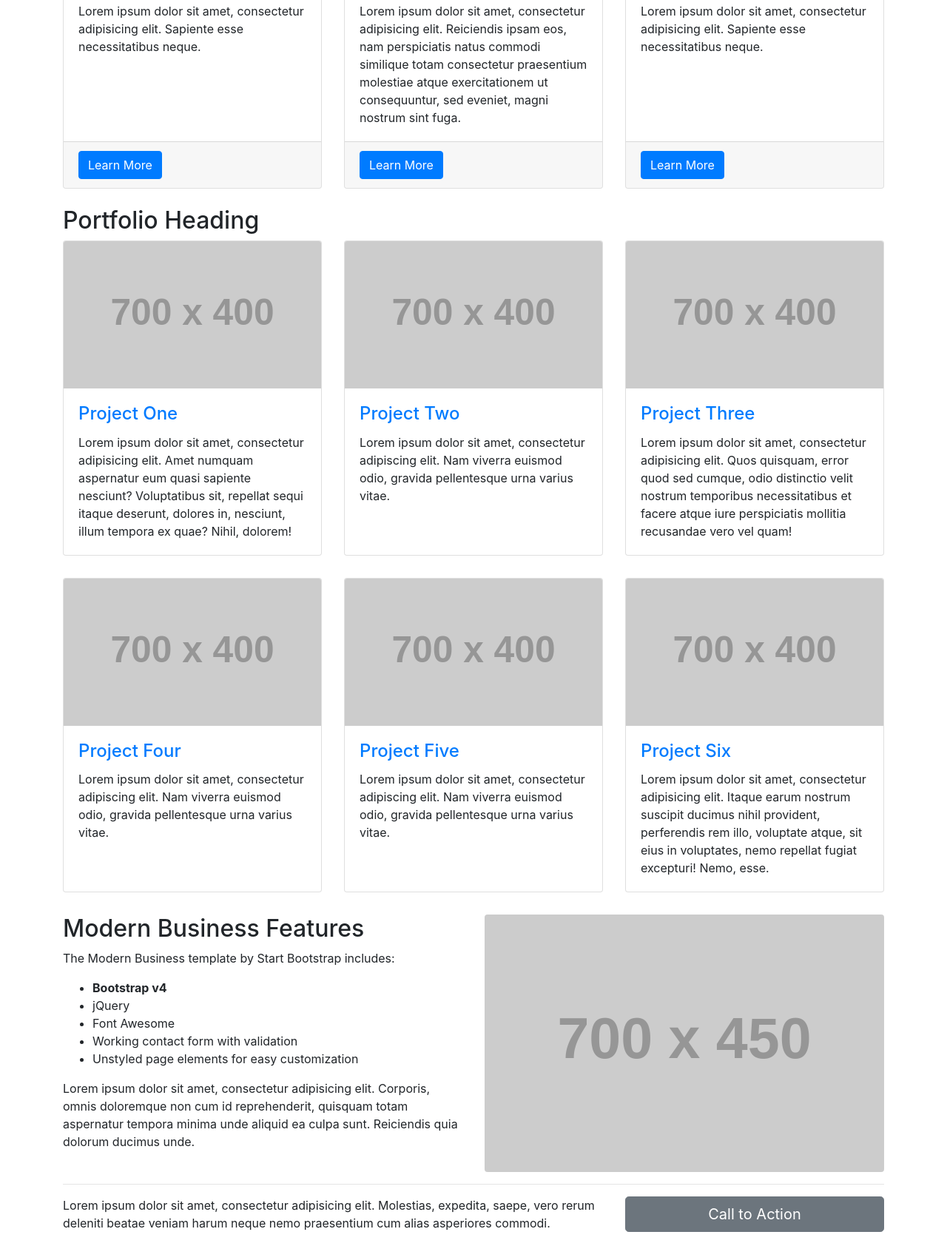
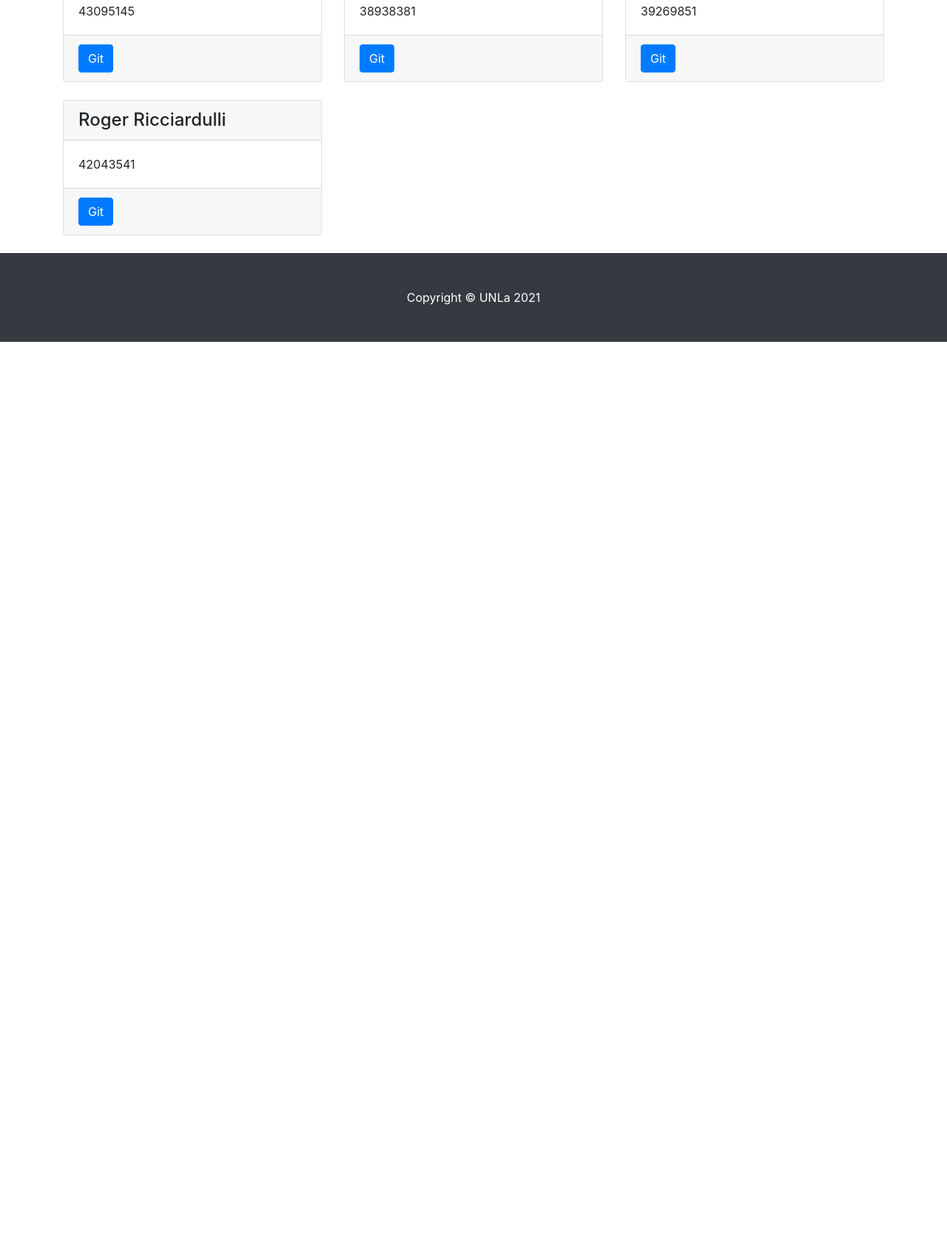
Before and after one commit to nahu3l62/Grupo-15-OO2-2021-, a plain HTML site: page nahuel/src/main/resources/templates/home/index.html in a window 1280 px wide. Shown: the part 744-2428 px from the top of the page at 74% size. After the commit the page ends 1206 px from the top, so only its background shows below. Drawn offline with nearby package versions, Linux system fonts and the light colour scheme; files that its build step writes are made by us from their sources; placeholder pictures from the web are drawn by us.

Commit message:
Trabajo v1

```diff
--- a/nahuel/src/main/resources/templates/home/index.html
+++ b/nahuel/src/main/resources/templates/home/index.html
@@ -69,24 +69,18 @@
       </ol>
       <div class="carousel-inner" role="listbox">
         <!-- Slide One - Set the background image for this slide in the line below -->
-        <div class="carousel-item active" style="background-image: url('http://placehold.it/1900x1080')">
+        <div class="carousel-item active" style="background-image: url('https://live.staticflickr.com/3042/2941600932_3f610f028f_k.jpg')">
           <div class="carousel-caption d-none d-md-block">
-            <h3>First Slide</h3>
-            <p>This is a description for the first slide.</p>
           </div>
         </div>
         <!-- Slide Two - Set the background image for this slide in the line below -->
-        <div class="carousel-item" style="background-image: url('http://placehold.it/1900x1080')">
+        <div class="carousel-item" style="background-image: url('https://live.staticflickr.com/1795/43953684702_c101271e6c_k.jpg')">
           <div class="carousel-caption d-none d-md-block">
-            <h3>Second Slide</h3>
-            <p>This is a description for the second slide.</p>
           </div>
         </div>
         <!-- Slide Three - Set the background image for this slide in the line below -->
-        <div class="carousel-item" style="background-image: url('http://placehold.it/1900x1080')">
+        <div class="carousel-item" style="background-image: url('https://live.staticflickr.com/2834/13612030434_4a3c523652_k.jpg')">
           <div class="carousel-caption d-none d-md-block">
-            <h3>Third Slide</h3>
-            <p>This is a description for the third slide.</p>
           </div>
         </div>
       </div>
@@ -110,147 +104,50 @@
     <div class="row">
       <div class="col-lg-4 mb-4">
         <div class="card h-100">
-          <h4 class="card-header">HOLA1</h4>
+          <h4 class="card-header">Lautaro Sueldo</h4>
           <div class="card-body">
-            <p class="card-text">Lorem ipsum dolor sit amet, consectetur adipisicing elit. Sapiente esse necessitatibus neque.</p>
+            <p class="card-text">43095145</p>
           </div>
           <div class="card-footer">
-            <a href="#" class="btn btn-primary">Learn More</a>
+            <a href="https://github.com/Lautaro2700" class="btn btn-primary">Git</a>
           </div>
         </div>
       </div>
       <div class="col-lg-4 mb-4">
         <div class="card h-100">
-          <h4 class="card-header">HOLA2</h4>
+          <h4 class="card-header">Martín Ottaviano</h4>
           <div class="card-body">
-            <p class="card-text">Lorem ipsum dolor sit amet, consectetur adipisicing elit. Reiciendis ipsam eos, nam perspiciatis natus commodi similique totam consectetur praesentium molestiae atque exercitationem ut consequuntur, sed eveniet, magni nostrum sint fuga.</p>
+            <p class="card-text">38938381</p>
           </div>
           <div class="card-footer">
-            <a href="#" class="btn btn-primary">Learn More</a>
+            <a href="https://github.com/mmottaviano" class="btn btn-primary">Git</a>
           </div>
         </div>
       </div>
       <div class="col-lg-4 mb-4">
         <div class="card h-100">
-          <h4 class="card-header">HOLA3</h4>
+          <h4 class="card-header">Nahuel Ruiz</h4>
           <div class="card-body">
-            <p class="card-text">Lorem ipsum dolor sit amet, consectetur adipisicing elit. Sapiente esse necessitatibus neque.</p>
+            <p class="card-text">39269851</p>
           </div>
           <div class="card-footer">
-            <a href="#" class="btn btn-primary">Learn More</a>
+            <a href="https://github.com/nahu3l62" class="btn btn-primary">Git</a>
+          </div>
+        </div>
+      </div>
+            <div class="col-lg-4 mb-4">
+        <div class="card h-100">
+          <h4 class="card-header">Roger Ricciardulli</h4>
+          <div class="card-body">
+            <p class="card-text">42043541</p>
+          </div>
+          <div class="card-footer">
+            <a href="https://github.com/RogerRicciardulli" class="btn btn-primary">Git</a>
           </div>
         </div>
       </div>
     </div>
     <!-- /.row -->
-
-    <!-- Portfolio Section -->
-    <h2>Portfolio Heading</h2>
-
-    <div class="row">
-      <div class="col-lg-4 col-sm-6 portfolio-item">
-        <div class="card h-100">
-          <a href="#"><img class="card-img-top" src="http://placehold.it/700x400" alt=""></a>
-          <div class="card-body">
-            <h4 class="card-title">
-              <a href="#">Project One</a>
-            </h4>
-            <p class="card-text">Lorem ipsum dolor sit amet, consectetur adipisicing elit. Amet numquam aspernatur eum quasi sapiente nesciunt? Voluptatibus sit, repellat sequi itaque deserunt, dolores in, nesciunt, illum tempora ex quae? Nihil, dolorem!</p>
-          </div>
-        </div>
-      </div>
-      <div class="col-lg-4 col-sm-6 portfolio-item">
-        <div class="card h-100">
-          <a href="#"><img class="card-img-top" src="http://placehold.it/700x400" alt=""></a>
-          <div class="card-body">
-            <h4 class="card-title">
-              <a href="#">Project Two</a>
-            </h4>
-            <p class="card-text">Lorem ipsum dolor sit amet, consectetur adipiscing elit. Nam viverra euismod odio, gravida pellentesque urna varius vitae.</p>
-          </div>
-        </div>
-      </div>
-      <div class="col-lg-4 col-sm-6 portfolio-item">
-        <div class="card h-100">
-          <a href="#"><img class="card-img-top" src="http://placehold.it/700x400" alt=""></a>
-          <div class="card-body">
-            <h4 class="card-title">
-              <a href="#">Project Three</a>
-            </h4>
-            <p class="card-text">Lorem ipsum dolor sit amet, consectetur adipisicing elit. Quos quisquam, error quod sed cumque, odio distinctio velit nostrum temporibus necessitatibus et facere atque iure perspiciatis mollitia recusandae vero vel quam!</p>
-          </div>
-        </div>
-      </div>
-      <div class="col-lg-4 col-sm-6 portfolio-item">
-        <div class="card h-100">
-          <a href="#"><img class="card-img-top" src="http://placehold.it/700x400" alt=""></a>
-          <div class="card-body">
-            <h4 class="card-title">
-              <a href="#">Project Four</a>
-            </h4>
-            <p class="card-text">Lorem ipsum dolor sit amet, consectetur adipiscing elit. Nam viverra euismod odio, gravida pellentesque urna varius vitae.</p>
-          </div>
-        </div>
-      </div>
-      <div class="col-lg-4 col-sm-6 portfolio-item">
-        <div class="card h-100">
-          <a href="#"><img class="card-img-top" src="http://placehold.it/700x400" alt=""></a>
-          <div class="card-body">
-            <h4 class="card-title">
-              <a href="#">Project Five</a>
-            </h4>
-            <p class="card-text">Lorem ipsum dolor sit amet, consectetur adipiscing elit. Nam viverra euismod odio, gravida pellentesque urna varius vitae.</p>
-          </div>
-        </div>
-      </div>
-      <div class="col-lg-4 col-sm-6 portfolio-item">
-        <div class="card h-100">
-          <a href="#"><img class="card-img-top" src="http://placehold.it/700x400" alt=""></a>
-          <div class="card-body">
-            <h4 class="card-title">
-              <a href="#">Project Six</a>
-            </h4>
-            <p class="card-text">Lorem ipsum dolor sit amet, consectetur adipisicing elit. Itaque earum nostrum suscipit ducimus nihil provident, perferendis rem illo, voluptate atque, sit eius in voluptates, nemo repellat fugiat excepturi! Nemo, esse.</p>
-          </div>
-        </div>
-      </div>
-    </div>
-    <!-- /.row -->
-
-    <!-- Features Section -->
-    <div class="row">
-      <div class="col-lg-6">
-        <h2>Modern Business Features</h2>
-        <p>The Modern Business template by Start Bootstrap includes:</p>
-        <ul>
-          <li>
-            <strong>Bootstrap v4</strong>
-          </li>
-          <li>jQuery</li>
-          <li>Font Awesome</li>
-          <li>Working contact form with validation</li>
-          <li>Unstyled page elements for easy customization</li>
-        </ul>
-        <p>Lorem ipsum dolor sit amet, consectetur adipisicing elit. Corporis, omnis doloremque non cum id reprehenderit, quisquam totam aspernatur tempora minima unde aliquid ea culpa sunt. Reiciendis quia dolorum ducimus unde.</p>
-      </div>
-      <div class="col-lg-6">
-        <img class="img-fluid rounded" src="http://placehold.it/700x450" alt="">
-      </div>
-    </div>
-    <!-- /.row -->
-
-    <hr>
-
-    <!-- Call to Action Section -->
-    <div class="row mb-4">
-      <div class="col-md-8">
-        <p>Lorem ipsum dolor sit amet, consectetur adipisicing elit. Molestias, expedita, saepe, vero rerum deleniti beatae veniam harum neque nemo praesentium cum alias asperiores commodi.</p>
-      </div>
-      <div class="col-md-4">
-        <a class="btn btn-lg btn-secondary btn-block" href="#">Call to Action</a>
-      </div>
-    </div>
-
   </div>
   <!-- /.container -->
 
```
Also changed, not shown: 1 other file.
